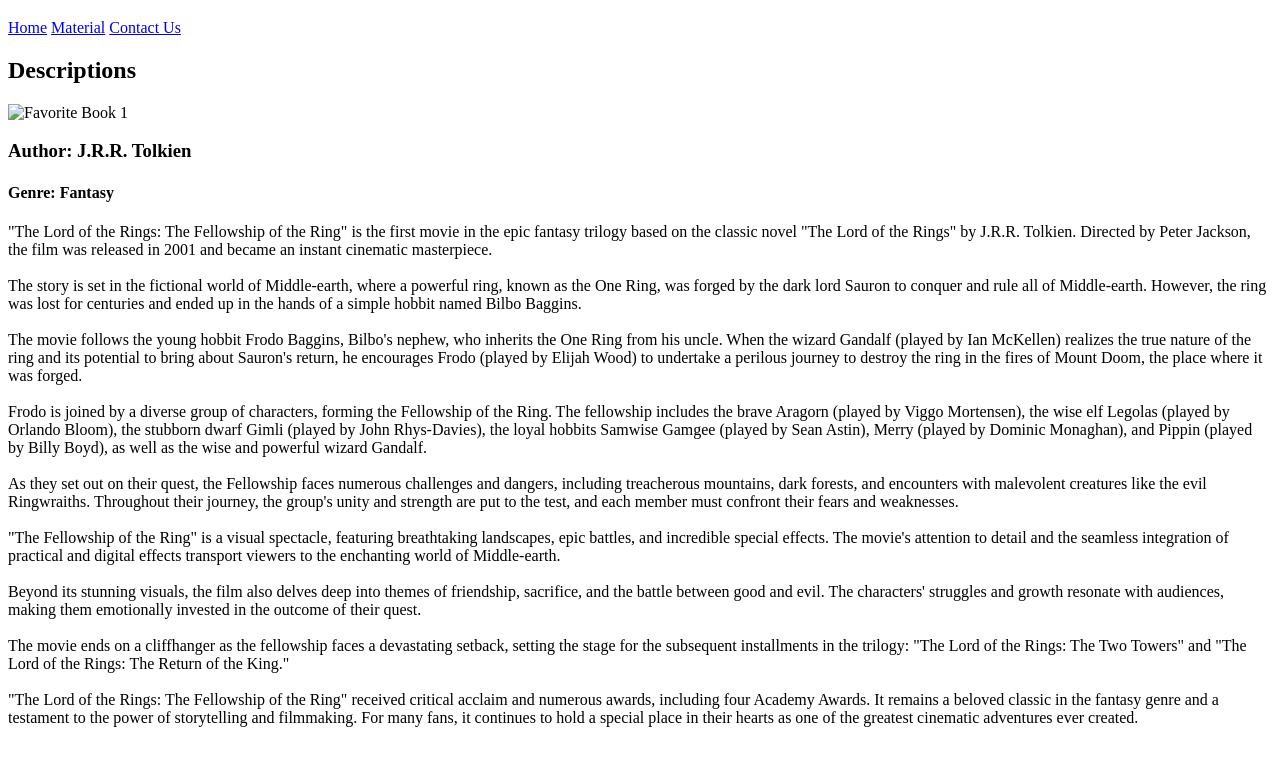
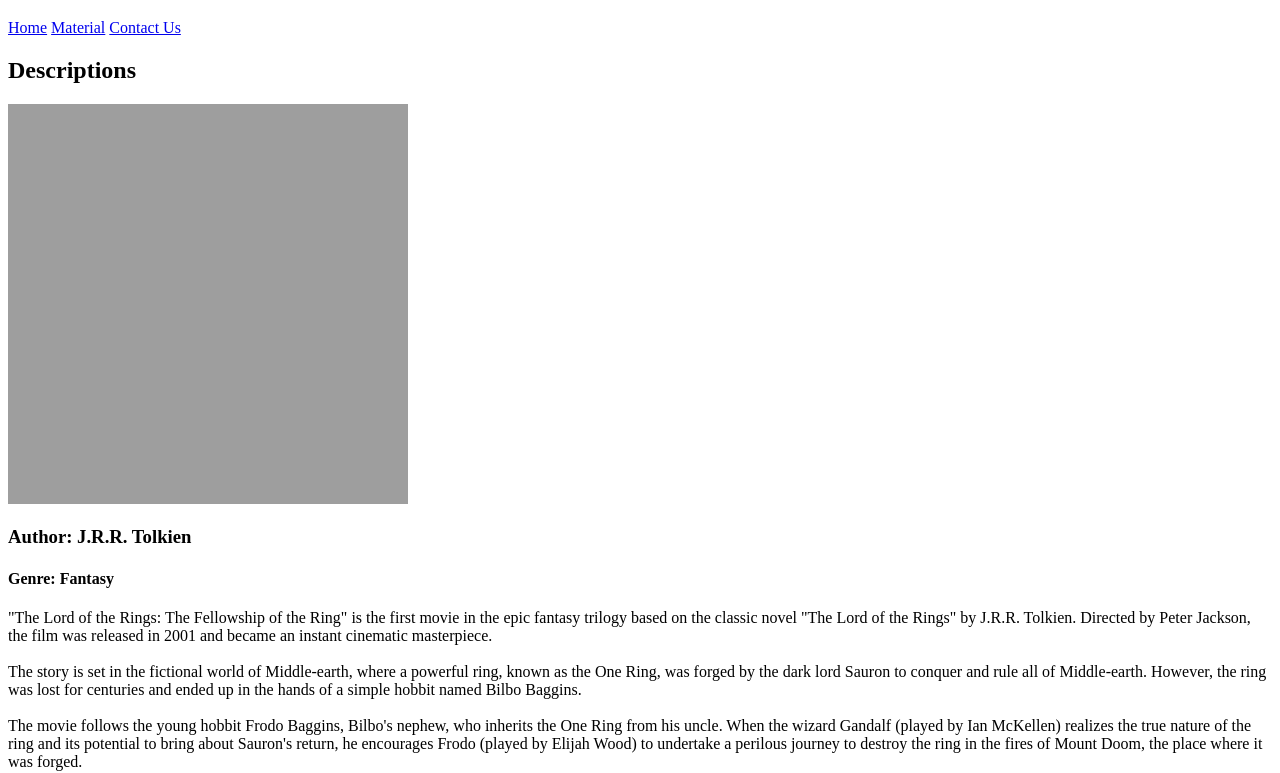
Before and after one commit to Abduuuuuul/Main-Task, a plain HTML site: page pages/item_1.html in a window 1280 px wide. Shown: the part 61-834 px from the top of the page. Drawn offline with Linux system fonts and the light colour scheme; the site is published under a folder, as on GitHub Pages, so addresses that start at the root find nothing.

Commit message:
Update item_1.html

```diff
--- a/pages/item_1.html
+++ b/pages/item_1.html
@@ -19,7 +19,7 @@
     </header>
     <main>
         <h2>Descriptions</h2>
-        <img src="/assets/book_1.jpg" alt="Favorite Book 1" width="400" height="400">
+        <img src="../assets/book_1.jpg" alt="Favorite Book 1" width="400" height="400">
         <h3>Author: J.R.R. Tolkien</h3>
         <h4>Genre: Fantasy</h4>
         <p>
```
